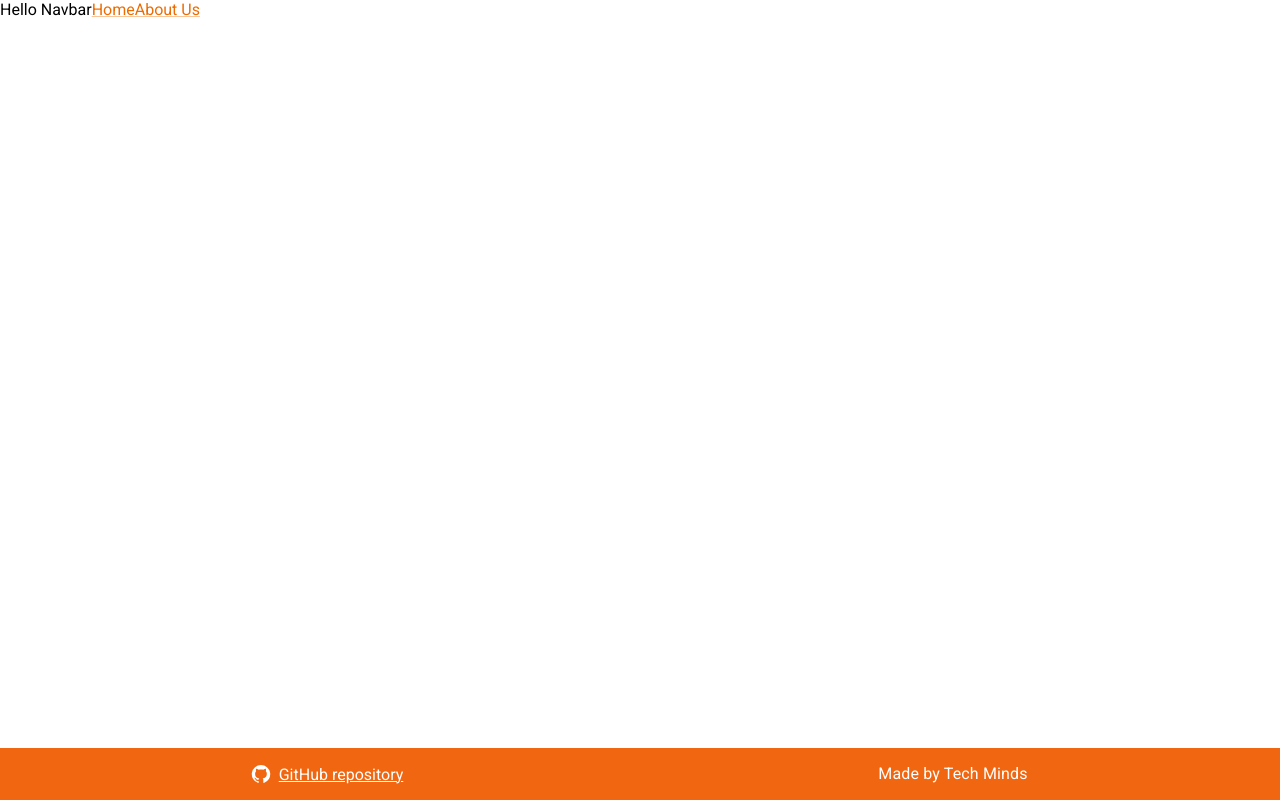
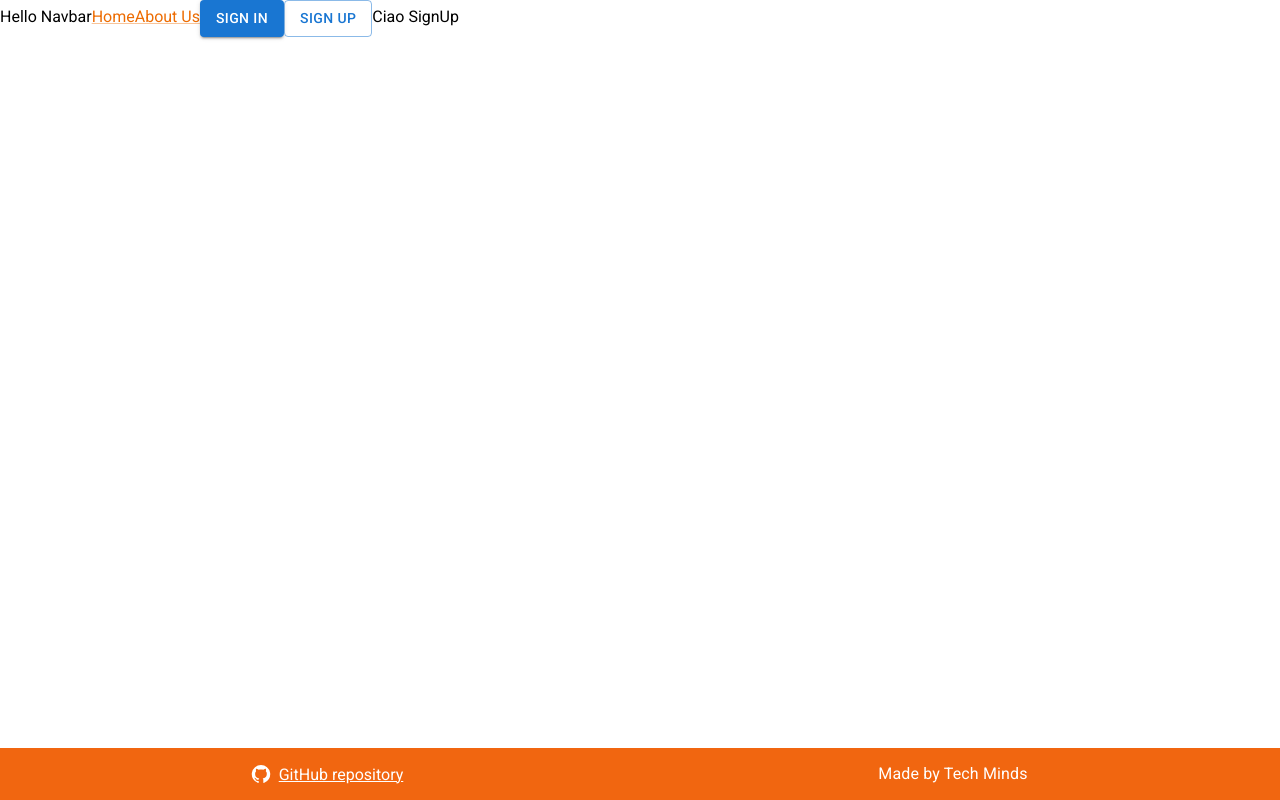
Before and after one commit to techminds-unipd/AgentFlow, a React (Vite) app in the folder frontend/: page /signup in a window 1280 px wide. Built offline with nearby package versions, Linux system fonts and the light colour scheme.

Commit message:
#14 add CustomButton

```diff
--- a/frontend/src/App.tsx
+++ b/frontend/src/App.tsx
@@ -3,6 +3,8 @@ import {Navbar} from './components/Navbar/Navbar'
 import { Footer } from "./components/Footer/Footer";
 import { Home } from "./pages/Home/Home";
 import { AboutUs } from "./pages/AboutUs/AboutUs";
+import { SignIn } from "./pages/SignIn/SignIn";
+import { SignUp } from "./pages/SignUp/SignUp";
 
 function App() {
 
@@ -13,6 +15,8 @@ function App() {
       <Routes>
         <Route index element={<Home/>} />
         <Route path='/aboutus' element={<AboutUs/>} />
+        <Route path='/signin' element={<SignIn/>} />
+        <Route path='/signup' element={<SignUp/>} />
       </Routes>
       <Footer />
       </BrowserRouter>
--- a/frontend/src/components/CustomButton/CustomButton.tsx
+++ b/frontend/src/components/CustomButton/CustomButton.tsx
@@ -0,0 +1,29 @@
+import { Button } from '@mui/material';
+import {
+    Link as RouterButton,
+    LinkProps as RouterButtonProps,
+  } from 'react-router';
+import React from "react";
+
+interface CustomButtonProps {
+    name: string,
+    link: string,
+    variant: "contained" | "outlined"
+}
+
+export const CustomButton=( {name, link, variant}: CustomButtonProps) =>{
+    const ButtonBehavior = React.forwardRef<HTMLAnchorElement, Omit<RouterButtonProps, 'to'>>(
+        (props, ref) => (
+          <RouterButton
+            ref={ref}
+            to={link}
+            {...props}
+          />
+        ),
+      );
+    return(
+        <>
+            <Button component={ButtonBehavior} href={link} variant={variant}>{name}</Button>
+        </>
+    )
+}
--- a/frontend/src/components/Navbar/Navbar.tsx
+++ b/frontend/src/components/Navbar/Navbar.tsx
@@ -1,11 +1,15 @@
-import {CustomLink} from '../CustomLink/CustomLink.tsx'
+import { CustomLink } from '../CustomLink/CustomLink.tsx'
+import { CustomButton } from '../CustomButton/CustomButton.tsx'
+
 
 export const Navbar=()=>{
     return(
         <>
             Hello Navbar
-            <CustomLink name='Home' link='/'/>
-            <CustomLink name='About Us' link='/aboutus'/>
+            <CustomLink name='Home' link='/' />
+            <CustomLink name='About Us' link='/aboutus' />
+            <CustomButton name="Sign In" link="/signin" variant="contained"/>
+            <CustomButton name="Sign Up" link="/signup" variant="outlined"/>
         </>
     )
 }
--- /dev/null
+++ b/frontend/src/pages/SignIn/SignIn.tsx
@@ -0,0 +1,5 @@
+export const SignIn=()=>{
+    return(
+        <>Ciao SignIn</>
+    )
+}
--- /dev/null
+++ b/frontend/src/pages/SignUp/SignUp.tsx
@@ -0,0 +1,5 @@
+export const SignUp=()=>{
+    return(
+        <>Ciao SignUp</>
+    )
+}
```
